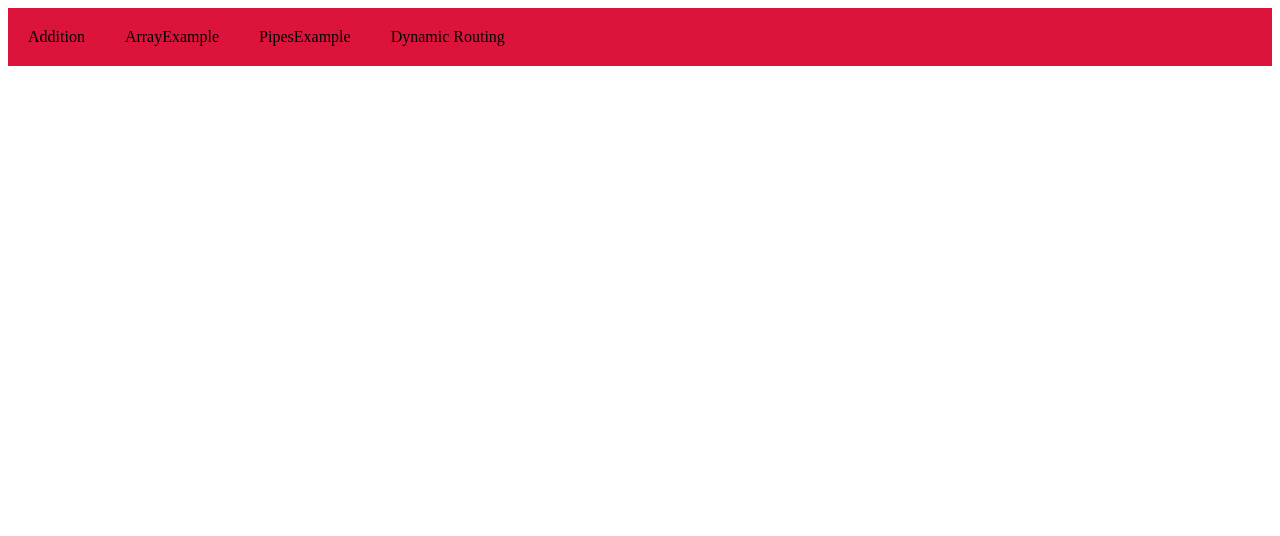
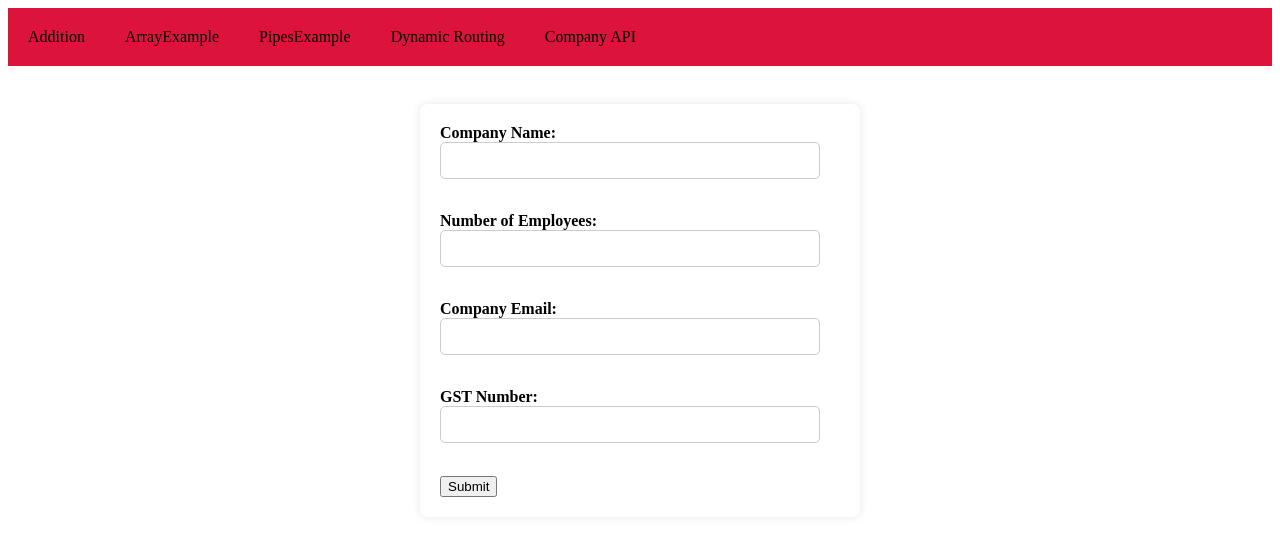
Before and after one commit to Shubhamhushe1/angularapp, an Angular app: page /company in a window 1280 px wide. Before the commit this address led to /. Shown: the top 536 px of the page. Built offline with nearby package versions, Linux system fonts and the light colour scheme.

Commit message:
HTTP Client Post Method for Company

```diff
--- a/src/app/app.component.html
+++ b/src/app/app.component.html
@@ -8,6 +8,7 @@
 
 <a href=dynamicrouting>Dynamic Routing</a>
 
+<a href=company>Company API</a>
 </nav>
 
 <br>
--- a/src/app/app.config.ts
+++ b/src/app/app.config.ts
@@ -2,7 +2,8 @@ import { ApplicationConfig } from '@angular/core';
 import { provideRouter } from '@angular/router';
 
 import { routes } from './app.routes';
+import { HttpClient, provideHttpClient } from '@angular/common/http';
 
 export const appConfig: ApplicationConfig = {
-  providers: [provideRouter(routes)]
+  providers: [provideRouter(routes),provideHttpClient()]
 };
--- a/src/app/app.routes.ts
+++ b/src/app/app.routes.ts
@@ -3,6 +3,7 @@ import { AdditionComponent } from './addition/addition.component';
 import { ArrayExComponent } from './array-ex/array-ex.component';
 import { PipesExComponent } from './pipes-ex/pipes-ex.component';
 import { DynamicroutingComponent } from './dynamicrouting/dynamicrouting.component';
+import { CompanyComponent } from './company/company.component';
 
 export const routes: Routes = [
 
@@ -13,5 +14,7 @@ export const routes: Routes = [
 
 {path: 'pipes-ex', component:PipesExComponent},
 
-{ path : 'dynamicrouting', component:DynamicroutingComponent}
+{ path : 'dynamicrouting', component:DynamicroutingComponent},
+
+{ path : 'company', component:CompanyComponent}
 ];
--- /dev/null
+++ b/src/app/company.service.ts
@@ -0,0 +1,34 @@
+import { HttpClient } from '@angular/common/http';
+import { Injectable } from '@angular/core';
+
+@Injectable({
+  providedIn: 'root'
+})
+export class CompanyService {
+
+  constructor(private httpclient:HttpClient) { }
+
+
+addCompany(company: Company) {
+
+  return this.httpclient.post("http://localhost:8080/addcompany", company)
+
+}
+
+}
+
+export class Company{
+
+  companyName: string;
+	numberOfEmployees:string;
+	companyEmail:string;
+	gstNumber:string;
+
+  constructor( companyName: string,numberOfEmployees:string,companyEmail:string,gstNumber:string) {
+    this.companyName = companyName;
+    this.numberOfEmployees = numberOfEmployees;
+    this.companyEmail = companyEmail;
+    this.gstNumber = gstNumber;
+  }
+
+}
--- /dev/null
+++ b/src/app/company/company.component.css
@@ -0,0 +1,49 @@
+body {
+    font-family: Arial, sans-serif;
+    background-color: #f2f2f2;
+    margin: 0;
+    padding: 0;
+}
+
+form {
+    background-color: #fff;
+    width: 400px;
+    margin: 20px auto;
+    padding: 20px;
+    border-radius: 8px;
+    box-shadow: 0 0 10px rgba(0, 0, 0, 0.1);
+}
+
+label {
+    font-weight: bold;
+}
+
+input[type="text"],
+input[type="email"],
+input[type="submit"] {
+    width: calc(100% - 20px);
+    padding: 10px;
+    margin-bottom: 15px;
+    border: 1px solid #ccc;
+    border-radius: 5px;
+    box-sizing: border-box;
+}
+
+input[type="submit"] {
+    background-color: #4CAF50;
+    color: white;
+    border: none;
+    cursor: pointer;
+}
+
+input[type="submit"]:hover {
+    background-color: #45a049;
+}
+
+input:invalid {
+    border-color: red;
+}
+
+input:invalid:focus {
+    outline: none;
+}
--- /dev/null
+++ b/src/app/company/company.component.html
@@ -0,0 +1,15 @@
+<form>
+    <label for="companyName">Company Name:</label><br>
+    <input type="text" id="companyName" name="companyName" [(ngModel)]="company.companyName"><br><br>
+
+    <label for="numberOfEmployees">Number of Employees:</label><br>
+    <input type="text" id="numberOfEmployees" name="numberOfEmployees" [(ngModel)]="company.numberOfEmployees"><br><br>
+
+    <label for="companyEmail">Company Email:</label><br>
+    <input type="email" id="companyEmail" name="companyEmail" [(ngModel)]="company.companyEmail"><br><br>
+
+    <label for="gstNumber">GST Number:</label><br>
+    <input type="text" id="gstNumber" name="gstNumber" [(ngModel)]="company.gstNumber"><br><br>
+
+    <input type="button" value="Submit" (click)="addCompany()">
+</form>
--- /dev/null
+++ b/src/app/company/company.component.ts
@@ -0,0 +1,22 @@
+import { CommonModule } from '@angular/common';
+import { Component } from '@angular/core';
+import { FormsModule } from '@angular/forms';
+import { Company, CompanyService } from '../company.service';
+
+@Component({
+  selector: 'app-company',
+  standalone: true,
+  imports: [CommonModule,FormsModule],
+  templateUrl: './company.component.html',
+  styleUrl: './company.component.css'
+})
+export class CompanyComponent {
+
+  company: Company = new Company("", "", "", "");
+
+  constructor(private companyService: CompanyService) { }
+
+  addCompany() {
+    this.companyService.addCompany(this.company).subscribe();
+  }
+}
```
Also changed, not shown: 2 other files (tests, documents, lock files or other folders).
